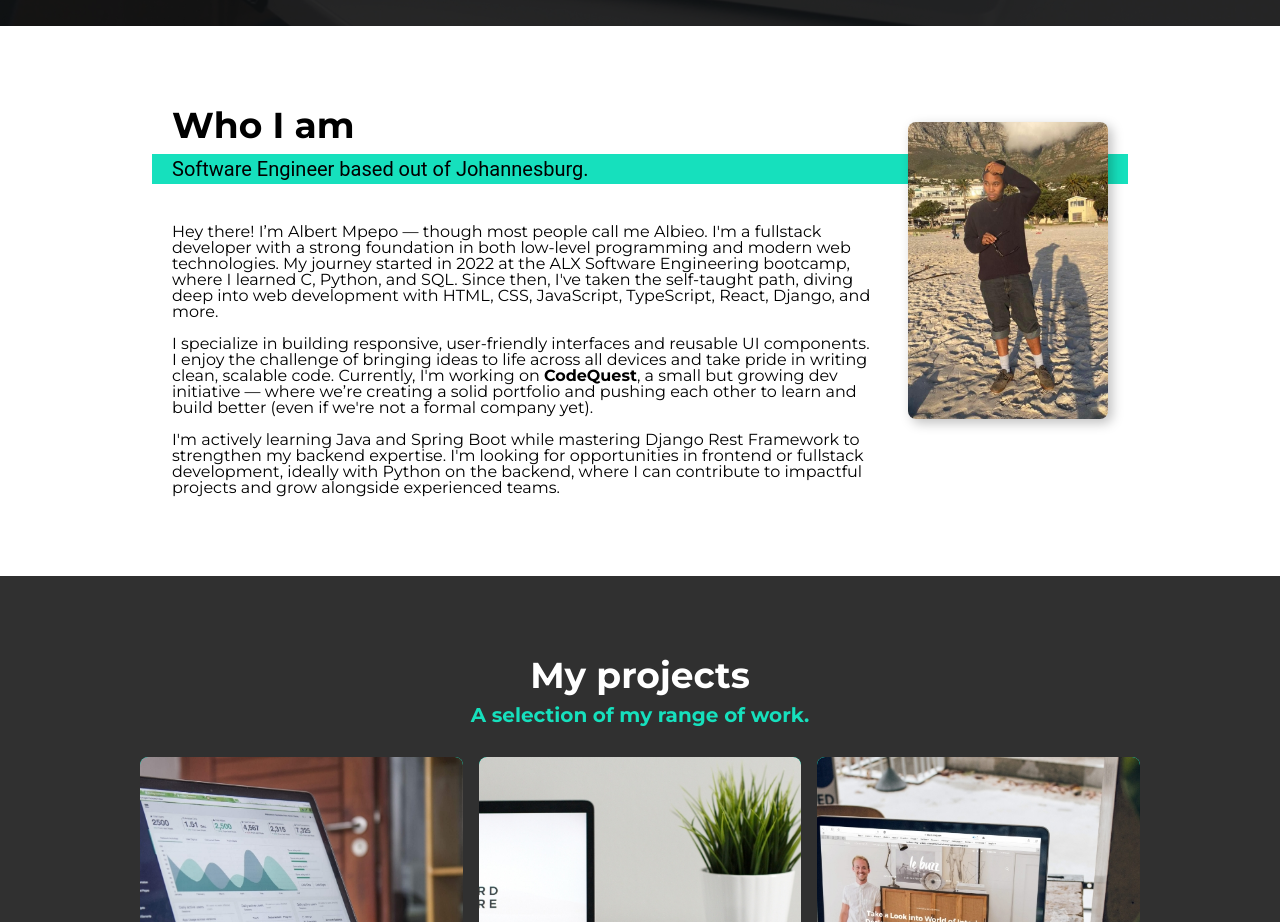
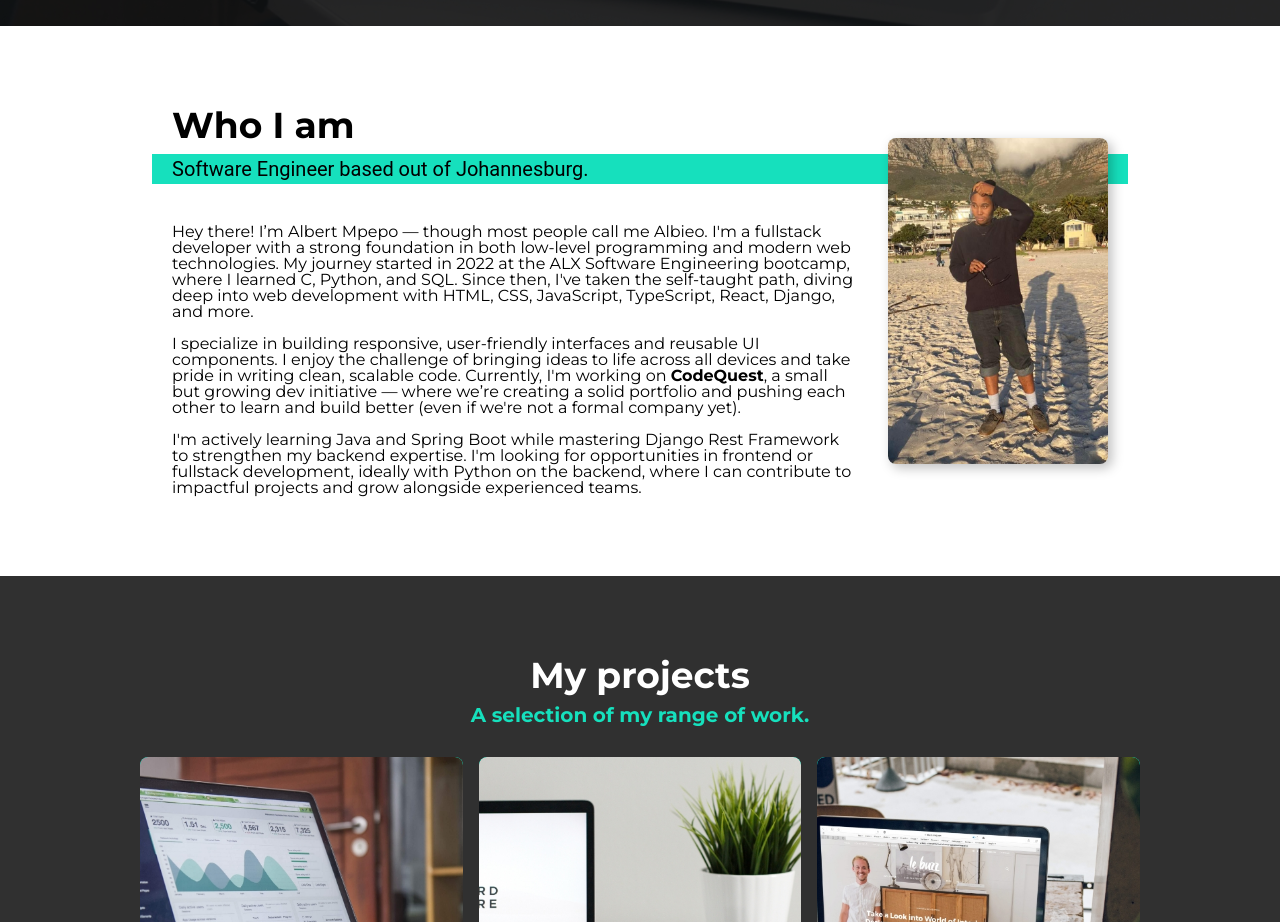
Before and after one commit to Albieo/web-portfolio, a React (Vite) app: page /about in a window 1280 px wide. Shown: the part 1240-2162 px from the top of the page. Built offline with nearby package versions, Linux system fonts and the light colour scheme.

Commit message:
Refrac - adjust about_me image

```diff
--- a/src/components/organisms/about-me/about-me.scss
+++ b/src/components/organisms/about-me/about-me.scss
@@ -8,14 +8,14 @@
   }
 
   &__img {
-    margin-top: 1em;
+    margin-top: 2em;
   }
 }
 
 @media (min-width: 700px) {
   .about-me {
     display: grid;
-    grid-template-columns: 1fr 200px;
+    grid-template-columns: 1fr 220px;
     grid-template-areas:
       "title img"
       "subtitle img"
```
